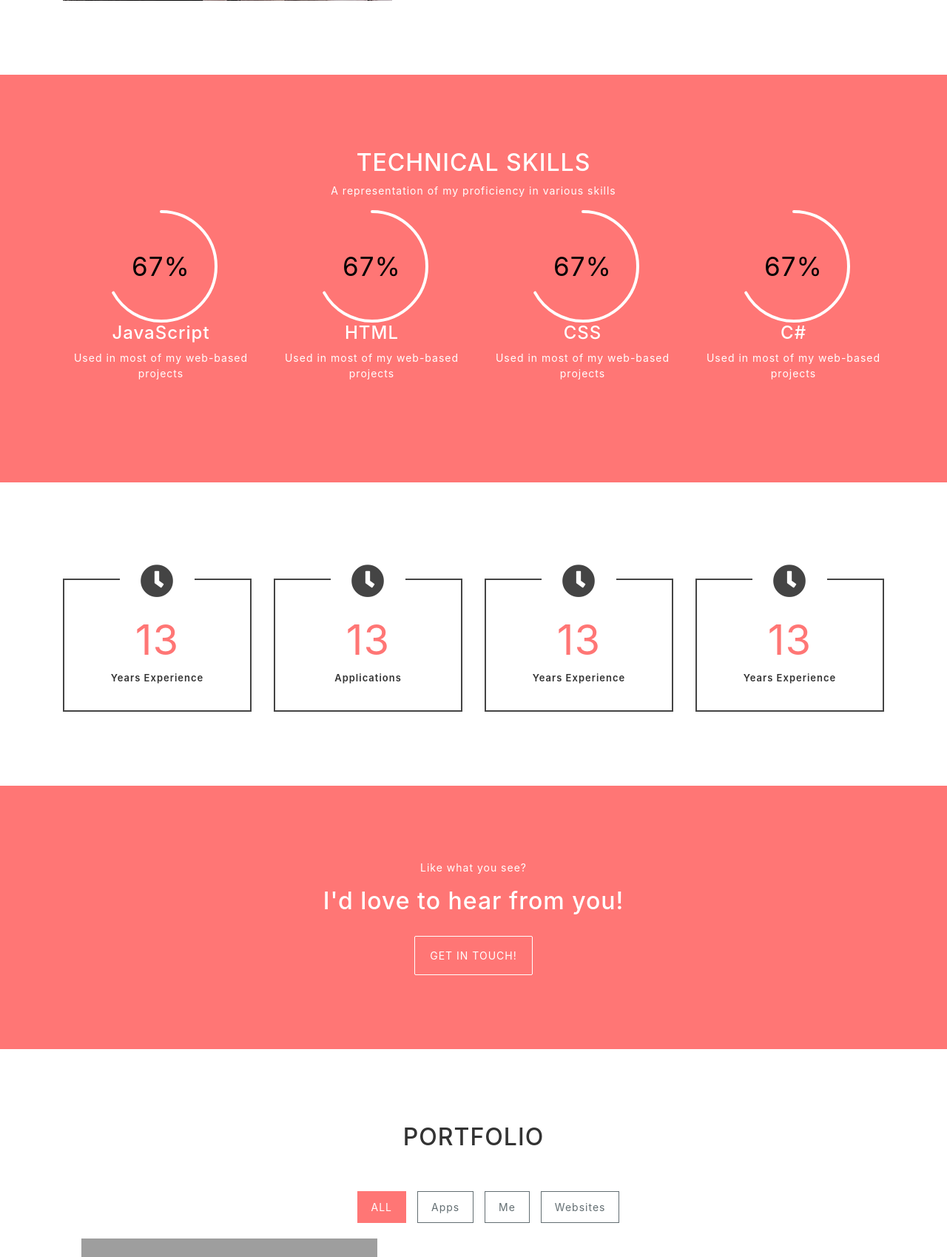
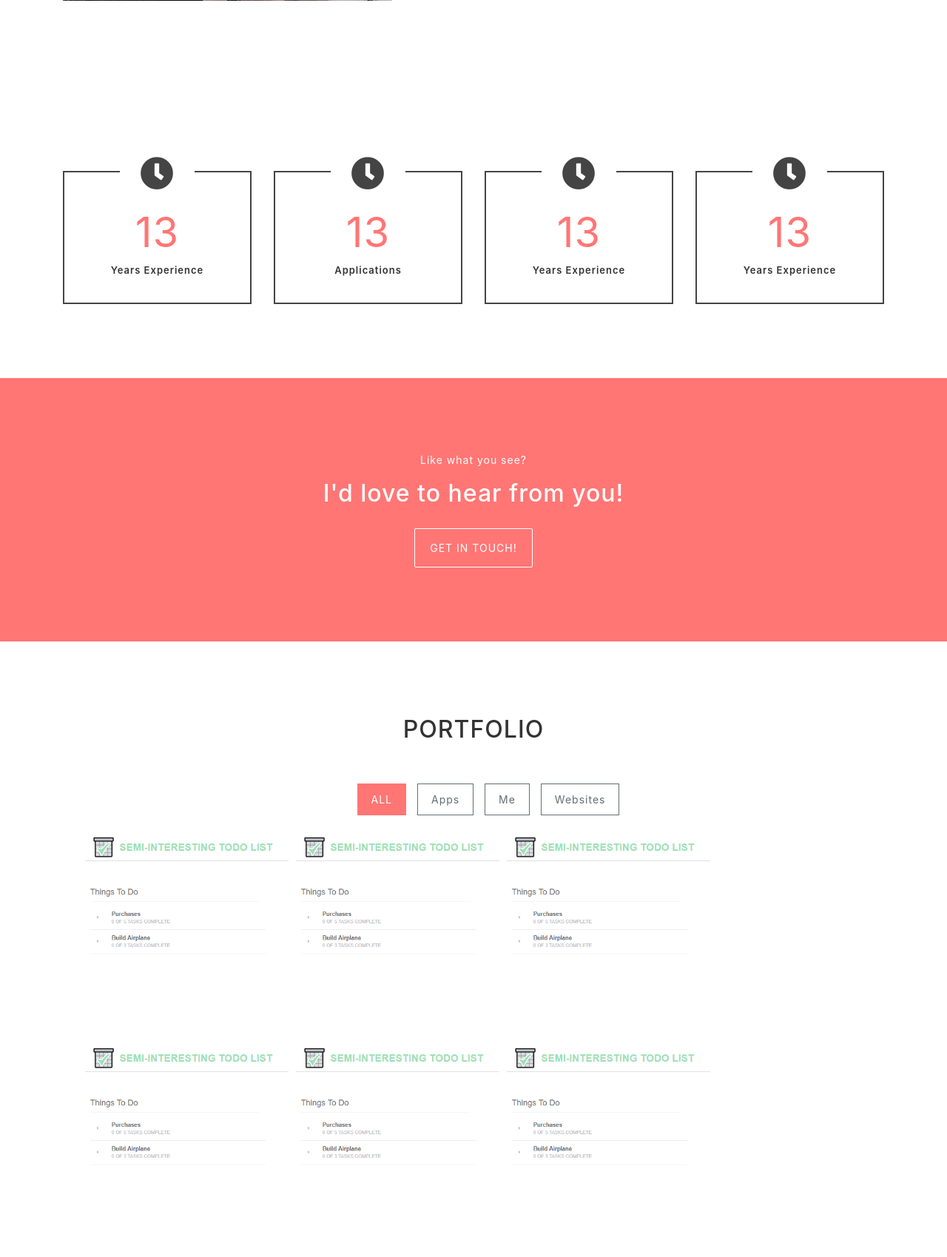
Before and after one commit to msgirlperl/Portfolio, a PHP site: page / in a window 1280 px wide. Shown: the part 1344-3043 px from the top of the page at 74% size. Run offline with PHP 8.4, Linux system fonts and the light colour scheme; some libraries are stand-ins or nearby versions; grey boxes are pictures that could not be loaded.

Commit message:
beginning adding links to portfolio

```diff
--- a/css/style.css
+++ b/css/style.css
@@ -153,4 +153,62 @@ body {
     border-color: #ff7675;
     color: #fff; }
 
+.itemsContainer {
+  width: 100%; }
+
+.items .item:hover .openButton {
+  left: 0px; }
+.items .item:hover .projectLink {
+  right: 0px; }
+.items li {
+  display: inline-block;
+  padding: 5px; }
+  .items li img {
+    width: 275px;
+    height: 275px; }
+.items a {
+  width: 40px;
+  height: 40px;
+  background-color: #ff7675;
+  position: relative;
+  display: inline-block; }
+.items .item {
+  position: relative;
+  display: block;
+  overflow: hidden; }
+  .items .item .openButton {
+    float: left;
+    left: -200px; }
+  .items .item .projectLink {
+    float: right;
+    right: -200px; }
+.items .icons {
+  position: absolute;
+  width: 90px;
+  height: 40px;
+  left: 50%;
+  top: 50%;
+  margin: -20px auto 0 -47px;
+  text-align: center;
+  z-index: 3; }
+  .items .icons i {
+    color: #fff;
+    font-size: 20px;
+    margin-top: 9px; }
+.items .imageOverlay {
+  width: 100%;
+  height: 100%;
+  background-color: rgba(0, 0, 0, 0.5);
+  position: absolute;
+  left: 0px;
+  top: 0px;
+  opacity: 0;
+  -webkit-transition: all 0.2s linear, 1s;
+  -moz-transition: all 0.2s linear, 1s;
+  -o-transition: all 0.2s linear, 1s;
+  -ms-transition: all 0.2s linear, 1s;
+  -transition: all 0.2s linear, 1s; }
+  .items .imageOverlay:hover {
+    opacity: 1; }
+
 /*# sourceMappingURL=style.css.map */
--- a/index.html
+++ b/index.html
@@ -7,6 +7,7 @@
 	<link rel="stylesheet" type="text/css" href="css/owl.carousel.min.css">
 	<link rel="stylesheet" type="text/css" href="css/style.css">
 	<link rel="stylesheet" href="https://use.fontawesome.com/releases/v5.0.10/css/all.css" integrity="sha384-+d0P83n9kaQMCwj8F4RJB66tzIwOKmrdb46+porD/OvrJ+37WqIM7UoBtwHO6Nlg" crossorigin="anonymous">
+	<link rel="stylesheet" href="https://cdnjs.cloudflare.com/ajax/libs/fancybox/3.3.5/jquery.fancybox.min.css" />
 	<script src="https://ajax.googleapis.com/ajax/libs/jquery/3.3.1/jquery.min.js"></script>
 </head>
 <body>
@@ -47,7 +48,8 @@
 				<div class="col-md-7">
 					<h4>My name is Miriam Speert Crowley</h4>
 					<p>Hi there!</p>
-					<p>I graduated...</p>
+					<p>... more to come..</p>
+
 				</div>
 			</div>
 		</div>
@@ -55,7 +57,7 @@
 
 	</div>
 
-	<div id="skills" class="skillsSection section">
+	<div id="skills" class="skillsSection section" style="display:none">
 
 		<div class="container">
 			<div class="row">
@@ -210,19 +212,207 @@
 					<ul id="filters">
 						<li><a href="#" data-filter="*" class="current">ALL</a></li>
 						<li><a href="#" data-filter=".apps">Apps</a></li>
-						<li><a href="#" data-filter=".me">Me</a></li>
+						<li><a href="#about" data-filter=".me">Me</a></li>
 						<li><a href="#" data-filter=".websites">Websites</a></li>
 					</ul>
 				</div>
 
 				<div class="itemsContainer">
 					<ul class="items">
-						<li class=apps col-xs-6 col-sm-4 col-md-3 col-lg-3">
+						<li class="apps col-xs-6 col-sm-4 col-md-3 col-lg-3">
+							<div class="item">
+								<img src="images/portfolio/thumbnails/todoList_Cropped.png" />
 
-							<div class="item">
-								<img src="img/portfolio/thumbnails/dog-square.jpeg">
+								<div class="icons">
+									<a href="images/portfolio/todoList.png" title="View image" class="openButton" data-fancybox data-caption="This is a coding challenge I did (and played around with React)">
+										<i class="fa fa-search"></i>
+									</a>
+									<a href="" target="_blank" class="projectLink">
+										<i class="fa fa-link"></i>
+									</a>
+								</div>
+
+								<div class="imageOverlay"></div>
 							</div>
 						</li>
+
+						<li class="apps col-xs-6 col-sm-4 col-md-3 col-lg-3">
+							<div class="item">
+								<img src="images/portfolio/thumbnails/todoList_Cropped.png" />
+
+								<div class="icons">
+									<a href="images/portfolio/todoList.png" title="View image" class="openButton" data-fancybox data-caption="This is a coding challenge I did (and played around with React)">
+										<i class="fa fa-search"></i>
+									</a>
+									<a href="" target="_blank" class="projectLink">
+										<i class="fa fa-link"></i>
+									</a>
+								</div>
+
+								<div class="imageOverlay"></div>
+							</div>
+						</li>
+
+						<li class="apps col-xs-6 col-sm-4 col-md-3 col-lg-3">
+							<div class="item">
+								<img src="images/portfolio/thumbnails/todoList_Cropped.png" />
+
+								<div class="icons">
+									<a href="images/portfolio/todoList.png" title="View image" class="openButton" data-fancybox data-caption="This is a coding challenge I did (and played around with React)">
+										<i class="fa fa-search"></i>
+									</a>
+									<a href="" target="_blank" class="projectLink">
+										<i class="fa fa-link"></i>
+									</a>
+								</div>
+								<div class="imageOverlay"></div>
+							</div>
+						</li>
+
+						<li class="apps col-xs-6 col-sm-4 col-md-3 col-lg-3">
+							<div class="item">
+								<img src="images/portfolio/thumbnails/todoList_Cropped.png" />
+
+								<div class="icons">
+									<a href="images/portfolio/todoList.png" title="View image" class="openButton" data-fancybox data-caption="This is a coding challenge I did (and played around with React)">
+										<i class="fa fa-search"></i>
+									</a>
+									<a href="" target="_blank" class="projectLink">
+										<i class="fa fa-link"></i>
+									</a>
+								</div>
+								<div class="imageOverlay"></div>
+							</div>
+						</li>
+
+						<li class="apps col-xs-6 col-sm-4 col-md-3 col-lg-3">
+							<div class="item">
+								<img src="images/portfolio/thumbnails/todoList_Cropped.png" />
+
+								<div class="icons">
+									<a href="images/portfolio/todoList.png" title="View image" class="openButton" data-fancybox data-caption="This is a coding challenge I did (and played around with React)">
+										<i class="fa fa-search"></i>
+									</a>
+									<a href="" target="_blank" class="projectLink">
+										<i class="fa fa-link"></i>
+									</a>
+								</div>
+								<div class="imageOverlay"></div>
+							</div>
+						</li>
+
+						<li class="apps col-xs-6 col-sm-4 col-md-3 col-lg-3">
+							<div class="item">
+								<img src="images/portfolio/thumbnails/todoList_Cropped.png" />
+
+								<div class="icons">
+									<a href="images/portfolio/todoList.png" title="View image" class="openButton" data-fancybox data-caption="This is a coding challenge I did (and played around with React)">
+										<i class="fa fa-search"></i>
+									</a>
+									<a href="" target="_blank" class="projectLink">
+										<i class="fa fa-link"></i>
+									</a>
+								</div>
+								<div class="imageOverlay"></div>
+							</div>
+						</li>
+
+						<li class="apps col-xs-6 col-sm-4 col-md-3 col-lg-3">
+							<div class="item">
+								<img src="images/portfolio/thumbnails/todoList_Cropped.png" />
+
+								<div class="icons">
+									<a href="images/portfolio/todoList.png" title="View image" class="openButton" data-fancybox data-caption="This is a coding challenge I did (and played around with React)">
+										<i class="fa fa-search"></i>
+									</a>
+									<a href="" target="_blank" class="projectLink">
+										<i class="fa fa-link"></i>
+									</a>
+								</div>
+								<div class="imageOverlay"></div>
+							</div>
+						</li>
+
+						<li class="apps col-xs-6 col-sm-4 col-md-3 col-lg-3">
+							<div class="item">
+								<img src="images/portfolio/thumbnails/todoList_Cropped.png" />
+
+								<div class="icons">
+									<a href="images/portfolio/todoList.png" title="View image" class="openButton" data-fancybox data-caption="This is a coding challenge I did (and played around with React)">
+										<i class="fa fa-search"></i>
+									</a>
+									<a href="" target="_blank" class="projectLink">
+										<i class="fa fa-link"></i>
+									</a>
+								</div>
+								<div class="imageOverlay"></div>
+							</div>
+						</li>
+
+						<li class="apps col-xs-6 col-sm-4 col-md-3 col-lg-3">
+							<div class="item">
+								<img src="images/portfolio/thumbnails/todoList_Cropped.png" />
+
+								<div class="icons">
+									<a href="images/portfolio/todoList.png" title="View image" class="openButton" data-fancybox data-caption="This is a coding challenge I did (and played around with React)">
+										<i class="fa fa-search"></i>
+									</a>
+									<a href="" target="_blank" class="projectLink">
+										<i class="fa fa-link"></i>
+									</a>
+								</div>
+								<div class="imageOverlay"></div>
+							</div>
+						</li>
+
+						<li class="apps col-xs-6 col-sm-4 col-md-3 col-lg-3">
+							<div class="item">
+								<img src="images/portfolio/thumbnails/todoList_Cropped.png" />
+
+								<div class="icons">
+									<a href="images/portfolio/todoList.png" title="View image" class="openButton" data-fancybox data-caption="This is a coding challenge I did (and played around with React)">
+										<i class="fa fa-search"></i>
+									</a>
+									<a href="" target="_blank" class="projectLink">
+										<i class="fa fa-link"></i>
+									</a>
+								</div>
+								<div class="imageOverlay"></div>
+							</div>
+						</li>
+
+						<li class="apps col-xs-6 col-sm-4 col-md-3 col-lg-3">
+							<div class="item">
+								<img src="images/portfolio/thumbnails/todoList_Cropped.png" />
+
+								<div class="icons">
+									<a href="images/portfolio/todoList.png" title="View image" class="openButton" data-fancybox data-caption="This is a coding challenge I did (and played around with React)">
+										<i class="fa fa-search"></i>
+									</a>
+									<a href="" target="_blank" class="projectLink">
+										<i class="fa fa-link"></i>
+									</a>
+								</div>
+								<div class="imageOverlay"></div>
+							</div>
+						</li>
+
+						<li class="apps col-xs-6 col-sm-4 col-md-3 col-lg-3">
+							<div class="item">
+								<img src="images/portfolio/thumbnails/todoList_Cropped.png" />
+
+								<div class="icons">
+									<a href="images/portfolio/todoList.png" title="View image" class="openButton" data-fancybox data-caption="This is a coding challenge I did (and played around with React)">
+										<i class="fa fa-search"></i>
+									</a>
+									<a href="" target="_blank" class="projectLink">
+										<i class="fa fa-link"></i>
+									</a>
+								</div>
+								<div class="imageOverlay"></div>
+							</div>
+						</li>
+
 					</ul>
 				</div>
 
@@ -243,5 +433,6 @@
 
 	<script src="https://cdnjs.cloudflare.com/ajax/libs/popper.js/1.14.0/umd/popper.min.js" integrity="sha384-cs/chFZiN24E4KMATLdqdvsezGxaGsi4hLGOzlXwp5UZB1LY//20VyM2taTB4QvJ" crossorigin="anonymous"></script>
 	<script src="https://maxcdn.bootstrapcdn.com/bootstrap/4.0.0/js/bootstrap.min.js" integrity="sha384-JZR6Spejh4U02d8jOt6vLEHfe/JQGiRRSQQxSfFWpi1MquVdAyjUar5+76PVCmYl" crossorigin="anonymous"></script>
+	<script src="https://cdnjs.cloudflare.com/ajax/libs/fancybox/3.3.5/jquery.fancybox.min.js"></script>
 </body>
 </html>
--- a/js/script.js
+++ b/js/script.js
@@ -72,4 +72,15 @@ $(document).ready(function() {
 		}
 	});
 
+	$("[data-fancybox]").fancybox();
+
+	$(".items").isotope({
+		filter: '*',
+		animationOptions: {
+				duration: 1500,
+				easing: 'linear',
+				queue: false
+		}
+	});
+
 });
--- /dev/null
+++ b/scss/components/_items.scss
@@ -0,0 +1,85 @@
+.itemsContainer {
+  width: 100%;
+}
+
+.items {
+
+  .item:hover .openButton {
+    left: 0px;
+  }
+  .item:hover .projectLink {
+    right: 0px;
+  }
+
+  li {
+    display: inline-block;
+    padding: 5px;
+
+    img {
+      width: 275px;
+      height:275px;
+    }
+  }
+
+  a {
+    width:40px;
+    height:40px;
+    background-color: $salmon;
+    position: relative;
+    display: inline-block;
+  }
+
+  .item {
+    position: relative;
+    display: block;
+    overflow: hidden;
+
+    .openButton {
+      float: left;
+      left: -200px;
+    }
+
+    .projectLink {
+      float: right;
+      right: -200px;
+    }
+  }
+
+
+  .icons {
+    position: absolute;
+    width:90px;
+    height:40px;
+    left: 50%;
+    top: 50%;
+    margin: -20px auto 0 -47px;
+    text-align: center;
+    z-index: 3;
+
+    i {
+      color: #fff;
+      font-size: 20px;
+      margin-top:9px;
+    }
+  }
+
+  .imageOverlay {
+    width: 100%;
+    height:100%;
+    background-color: rgba(0,0,0,0.5);
+    position: absolute;
+    left:0px;
+    top:0px;
+    opacity: 0;
+
+    -webkit-transition: all 0.2s linear, 1s;
+    -moz-transition: all 0.2s linear, 1s;
+    -o-transition: all 0.2s linear, 1s;
+    -ms-transition: all 0.2s linear, 1s;
+    -transition: all 0.2s linear, 1s;
+
+    &:hover{
+        opacity:1;
+    }
+  }
+}
--- a/scss/style.scss
+++ b/scss/style.scss
@@ -7,3 +7,4 @@
 @import './components/square';
 @import './components/contact';
 @import './components/filter';
+@import './components/items';
```
Also changed, not shown: images/portfolio/thumbnails/todoList_Cropped.png (added), images/portfolio/todoList.png (added), 2 other files.
